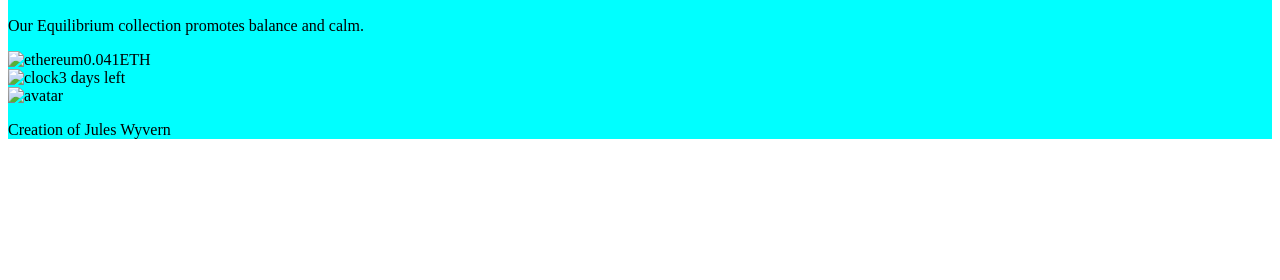
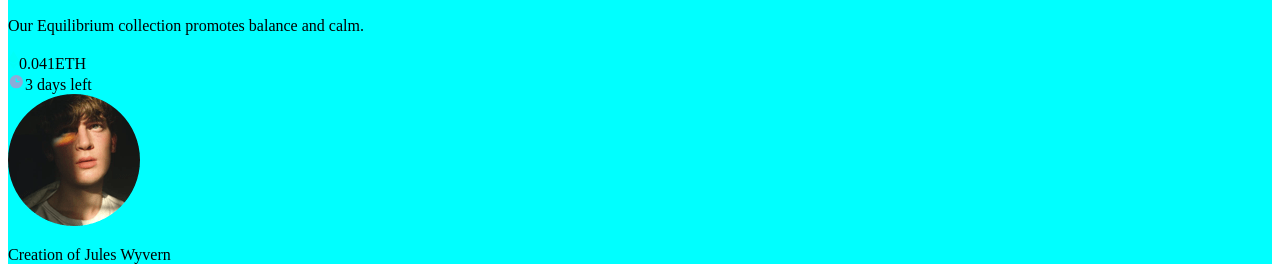
Before and after one commit to Bryaan159/fronted-mentor, a plain HTML site: page docs/index.html in a window 1280 px wide. Shown: the part 666-946 px from the top of the page. Before the commit the page ends 821 px from the top, so only its background shows below. Drawn offline with Linux system fonts and the light colour scheme; the site is published under a folder, as on GitHub Pages, so addresses that start at the root find nothing.

Commit message:
Arreglando error de img

```diff
--- a/docs/index.html
+++ b/docs/index.html
@@ -28,10 +28,10 @@
       <!-- TODO:Detalles -->
       <div class="details">
         <div class="logoEthereum">
-          <img src="/images/icon-ethereum.svg" alt="ethereum"><span class="ethDetails">0.041ETH</span>
+          <img src="./images/icon-ethereum.svg" alt="ethereum"><span class="ethDetails">0.041ETH</span>
         </div>
         <div class="logoClock">
-          <img src="/images/icon-clock.svg" alt="clock"><span class="clockDetails">3 days left</span>
+          <img src="./images/icon-clock.svg" alt="clock"><span class="clockDetails">3 days left</span>
         </div>
       </div>
 
@@ -39,7 +39,7 @@
       <div class="line"></div>
 
       <div class="buyer">
-        <img src="/images/image-avatar.png" alt="avatar" class="avatarIMG">
+        <img src="./images/image-avatar.png" alt="avatar" class="avatarIMG">
         <p>Creation of <span>Jules Wyvern</span></p>
       </div>
     </div>
```
